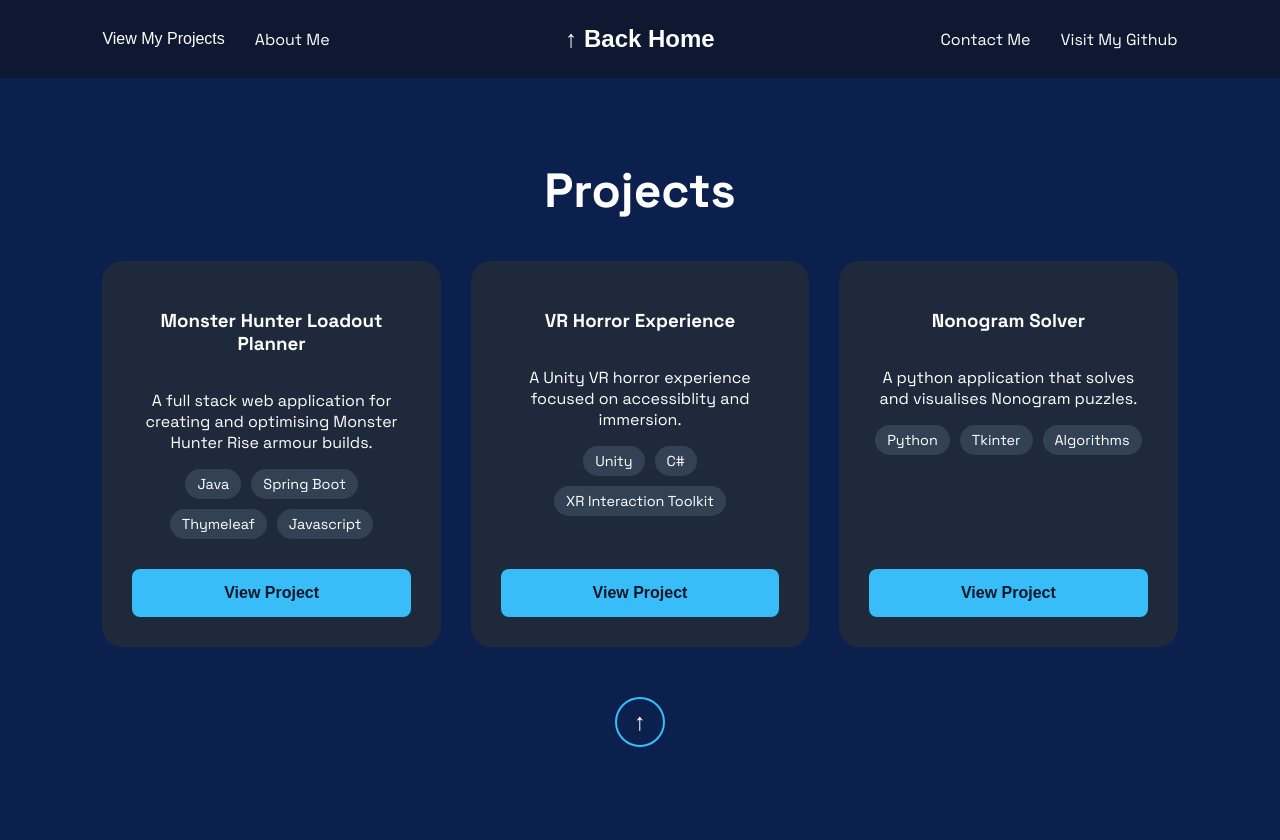
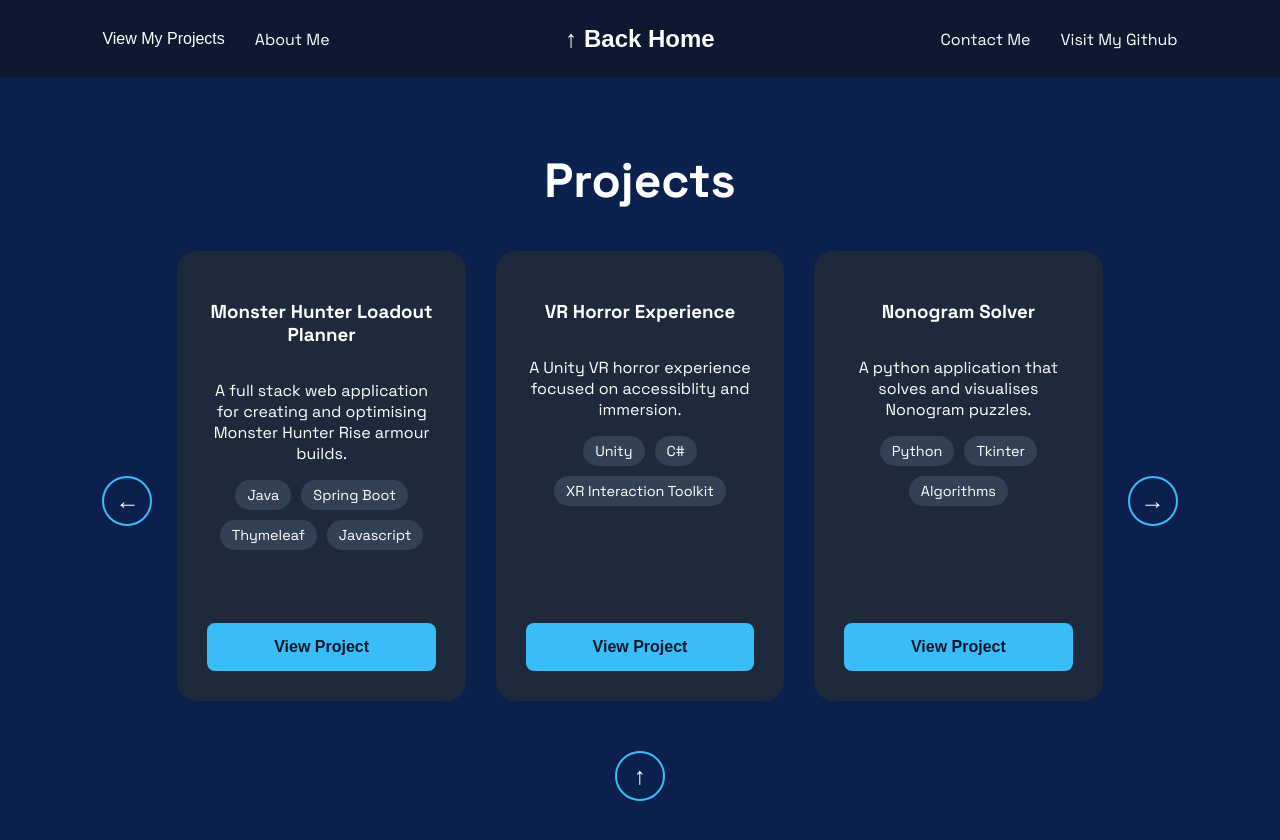
Before and after one commit to HCourt2908/Portfolio, a React (Vite) app: page / in a window 1280 px wide. Both pictures are taken after a click on the button "View My Projects". Shown: the top 840 px of the page. Built offline with nearby package versions, Linux system fonts and the light colour scheme.

Commit message:
more styling

```diff
--- a/src/components/ProjectCard/ProjectCard.css
+++ b/src/components/ProjectCard/ProjectCard.css
@@ -0,0 +1,14 @@
+.technologies {
+    display: flex;
+    flex-wrap: wrap;
+    justify-content: center;
+    gap: 10px;
+    margin-bottom: 30px;
+}
+
+.technologies span {
+    background: #334155;
+    padding: 6px 12px;
+    border-radius: 20px;
+    font-size: 0.9rem;
+}
--- a/src/components/ProjectDetails/ProjectDetails.css
+++ b/src/components/ProjectDetails/ProjectDetails.css
@@ -2,7 +2,7 @@
     min-height: 100vh;
     position: relative;
 
-    padding: 120px 8% 100px;
+    padding: 80px 8% 100px;
 
     display: flex;
     justify-content: center;
@@ -10,15 +10,26 @@
     flex-direction: column
 }
 
-.project-details img {
-    width: clamp(250px, 30vw, 450px);
-    height: clamp(250px, 30vw, 450px);
+.project-media {
+    width: min(90vw, 800px);
+    display:flex;
+    gap: 20px;
+}
 
+.project-media:has(img + iframe) {
+    width: min(90vw, 1200px);
+}
+
+.project-media img, .project-media iframe {
+    width: 100%;
+    aspect-ratio: 16/9;
     object-fit: cover;
+    border-radius: 20px;
+    border: 4px solid #38bdf8;
+}
 
-    border-radius: 20px;
-
-    border: 4px solid #38bdf8;
+.project-media img:has(+ iframe), .project-media iframe {
+    width: calc(50% - 10px);
 }
 
 .project-buttons {
@@ -27,3 +38,7 @@
     justify-content: center;
     margin-top: 30px;
 }
+
+h2 {
+    margin-top: 30px;
+}
--- a/src/components/ProjectDetails/ProjectDetails.jsx
+++ b/src/components/ProjectDetails/ProjectDetails.jsx
@@ -1,26 +1,45 @@
+import { motion } from "framer-motion";
 import "./ProjectDetails.css";
+
+const containerVariants = {
+    hidden: {},
+    visible: {
+        transition: {
+            staggerChildren: 0.2
+        }
+    }
+};
+
+const itemVariants = {
+    hidden: {
+        opacity: 0,
+        y: 50
+    },
+    visible: {
+        opacity: 1,
+        y: 0,
+        transition: {
+            duration: 0.2,
+            ease: "easeOut"
+        }
+    }
+}
 
 function ProjectDetails({ project, onBack }) {
 
     return (
 
-            <section className="project-details">
+            <motion.section className="project-details" variants={containerVariants} initial="hidden" animate="visible">
 
-                <h1>{project.title}</h1>
+                <motion.h1 variants={itemVariants}>{project.title}</motion.h1>
 
-                <p>{project.summary}</p>
+                <motion.h3 variants={itemVariants}>{project.summary}</motion.h3>
+
+                <motion.div className="project-media" variants={itemVariants}>
 
                 {project.image && (
                     <img src={project.image} alt={project.title} />
                 )}
-
-               <h3>Project Details</h3>
-
-               <ul>
-                    {project.details.map((detail, index) => (
-                        <li key={index}>{detail}</li>
-                    ))}
-               </ul>
 
                 {project.youtube && (
                     <iframe
@@ -30,7 +49,17 @@ function ProjectDetails({ project, onBack }) {
                     />
                 )}
 
-                <div className="project-buttons">
+                </motion.div>
+
+               <motion.h2 variants={itemVariants}>Project Details</motion.h2>
+
+               <motion.ul variants={itemVariants}>
+                    {project.details.map((detail, index) => (
+                        <li key={index}>{detail}</li>
+                    ))}
+               </motion.ul>
+
+                <motion.div className="project-buttons" variants={itemVariants}>
 
                 {project.github && (
                     <button onClick={() => window.open(project.github, '_blank', 'noopener, noreferrer')}>
@@ -42,9 +71,9 @@ function ProjectDetails({ project, onBack }) {
                     ← Back
                 </button>
 
-                </div>
+                </motion.div>
 
-            </section>
+            </motion.section>
 
 
     );
--- a/src/components/Projects/Projects.css
+++ b/src/components/Projects/Projects.css
@@ -20,6 +20,13 @@
     text-align: center;
 }
 
+.project-carousel {
+    display: grid;
+    grid-template-columns: auto 1fr auto;
+    gap: 25px;
+    align-items: center;
+}
+
 .project-grid {
     display: grid;
     grid-template-columns: repeat(3, 1fr);
@@ -31,6 +38,9 @@
     padding: 30px;
     border-radius: 20px;
     transition: transform 0.3s ease;
+
+    height: 450px;
+    overflow: auto;
 
     display: flex;
     flex-direction: column;
@@ -45,18 +55,3 @@
 .project-card:hover {
     transform: translateY(-10px);
 }
-
-.technologies {
-    display: flex;
-    flex-wrap: wrap;
-    justify-content: center;
-    gap: 10px;
-    margin-bottom: 30px;
-}
-
-.technologies span {
-    background: #334155;
-    padding: 6px 12px;
-    border-radius: 20px;
-    font-size: 0.9rem;
-}
--- a/src/components/Projects/Projects.jsx
+++ b/src/components/Projects/Projects.jsx
@@ -2,6 +2,7 @@ import projects from "../../data/projects";
 import ProjectCard from "../ProjectCard/ProjectCard";
 import "./Projects.css";
 import { motion } from "framer-motion";
+import { useState } from "react";
 
 const projectsScreen = {
     hidden: {},
@@ -73,6 +74,15 @@ const projectCard = {
 };
 
 function Projects({ onBack, onSelectProject }) {
+
+    const [currentIndex, setCurrentIndex] = useState(0);
+
+    const visibleProjects = [
+        projects[currentIndex % projects.length],
+        projects[(currentIndex + 1) % projects.length],
+        projects[(currentIndex + 2) % projects.length]
+    ];
+
     return (
         <motion.section
             id="projects"
@@ -88,11 +98,16 @@ function Projects({ onBack, onSelectProject }) {
                 Projects
             </motion.h2>
 
-            <motion.div className="project-grid"
-                variants={projectContainer}
-            >
+            <div className="project-carousel">
 
-                {projects.map((project) => (
+
+                <button className="scroll-button" onClick={() => setCurrentIndex((currentIndex - 1 + projects.length) % projects.length)}>
+                    ←
+                </button>
+
+
+                <motion.div className="project-grid" variants={projectContainer}>
+                    {visibleProjects.map((project) => (
                         <ProjectCard
                             key={project.title}
                             project={project}
@@ -100,8 +115,15 @@ function Projects({ onBack, onSelectProject }) {
                             onSelect={onSelectProject}
                         />
                     ))}
+                </motion.div>
 
-            </motion.div>
+
+                <button className="scroll-button" onClick={() => setCurrentIndex((currentIndex + 1) % projects.length)}>
+                    →
+                </button>
+
+
+            </div>
 
             </div>
 
--- a/src/data/projects.js
+++ b/src/data/projects.js
@@ -57,6 +57,14 @@ const projects = [
         ],
         github: "https://github.com/HCourt2908/Nonogram-Solver",
         image: NonogramSolver
+    },
+
+    {
+        title: "poo",
+        summary: "poo",
+        technologies: [
+            "poo"
+        ],
     }
 ];
 
--- a/src/pages/Home.jsx
+++ b/src/pages/Home.jsx
@@ -22,10 +22,22 @@ function Home() {
 
                 selectedProject ? (
 
-                    <ProjectDetails
-                        project={selectedProject}
-                        onBack={() => setSelectedProject(null)}
-                    />
+                    <motion.div
+                        key="project-details"
+                        initial={{ opacity: 0, y: 100 }}
+                        animate={{ opacity: 1, y: 0 }}
+                        exit={{ opacity: 0, y: -100 }}
+                        transition={{ duration: 0.5 }}
+                    >
+
+                        <ProjectDetails
+                            project={selectedProject}
+                            onBack={() => setSelectedProject(null)}
+                        />
+
+                    </motion.div>
+
+
 
                 ) : showProjects ? (
 
```
Lines whose indentation alone changed are shown as unchanged.
